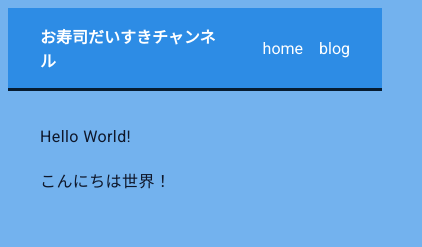
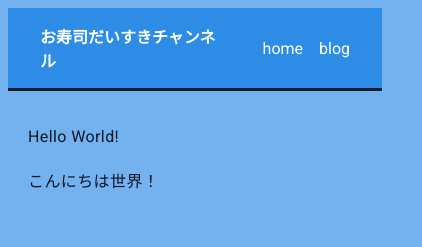
Before and after one commit to sushichan044/old.sushichan.live, a Next.js app: page / in a window 390 px wide. Shown: the top 247 px of the page, 422 px wide, since content can reach past the window. Built offline with nearby package versions, Linux system fonts and the light colour scheme.

Commit message:
Set mobile main-container width

```diff
--- a/styles/globals.scss
+++ b/styles/globals.scss
@@ -45,4 +45,8 @@ pre:not([class*="language-"]) {
   max-width: 1080px;
   margin-block: var(--content-margin);
   margin-inline: auto;
+  @include mix.mq("md", max) {
+    width: 100%;
+    padding-inline: 1.25rem;
+  }
 }
```
